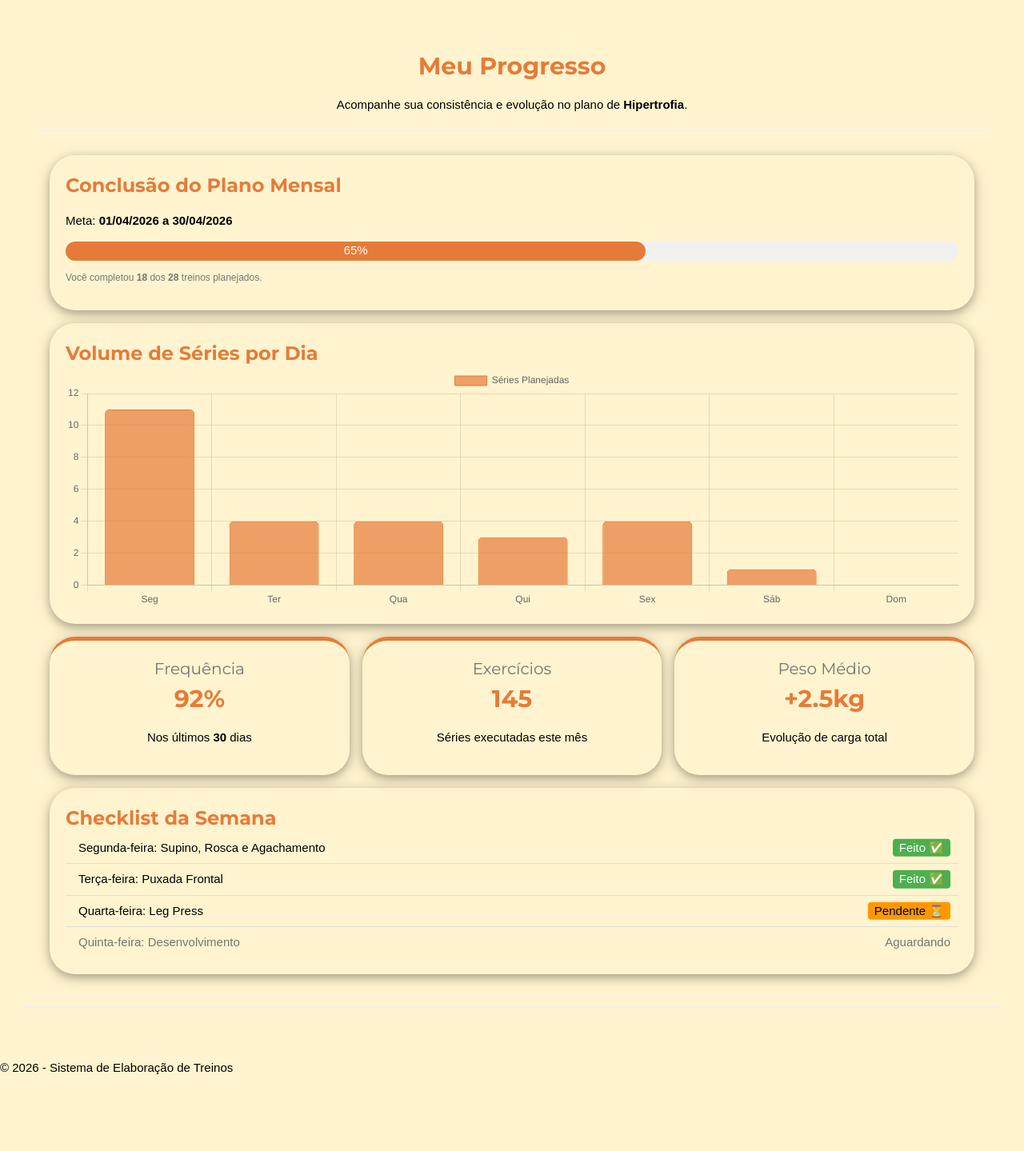
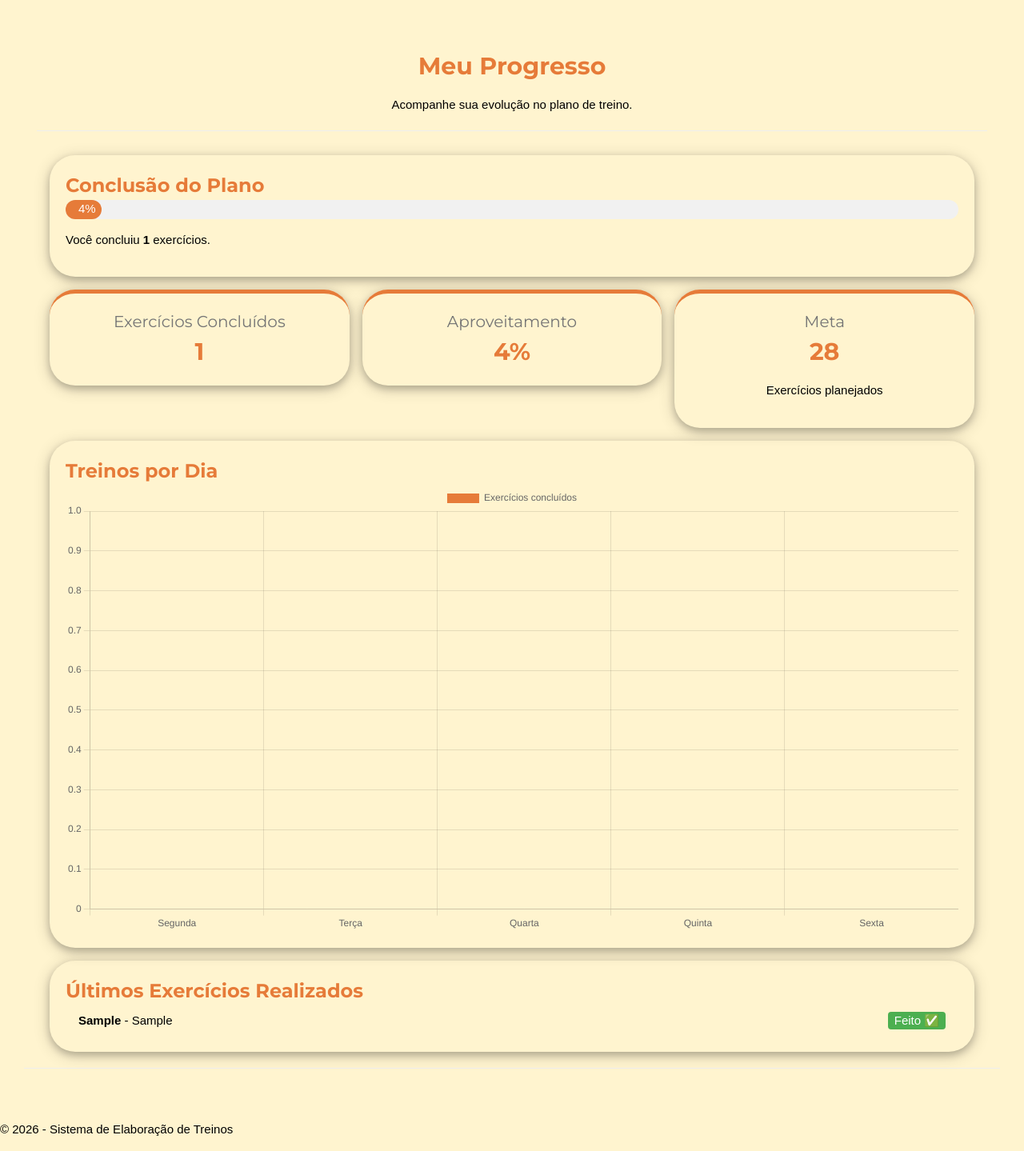
Before and after one commit to nandothor19/sistema_treinosTCC, a PHP site: page /visualizaProgresso.php in a window 1280 px wide. Shown: the part 78-1517 px from the top of the page at 80% size. Before the commit the page ends 1421 px from the top, so only its background shows below. Run offline with PHP 8.4, Linux system fonts and the light colour scheme; the visitor is signed in with stand-in values (Sample User, id 1); tables that the repository leaves empty or names only in its code hold one stand-in row (values such as "Sample post").

Commit message:
plano progresso

```diff
--- a/visualizaProgresso.php
+++ b/visualizaProgresso.php
@@ -4,116 +4,288 @@ session_start();
 if (!isset($_SESSION['usuario_id'])) {
     header("Location: login.php");
     exit();
-}?>
-<?php include("includes/cabecalho.php"); ?>
-<?php include("includes/menu.php"); ?>
+}
+
+include("includes/conexao.php");
+include("includes/cabecalho.php");
+include("includes/menu.php");
+
+$usuario_id = $_SESSION['usuario_id'];
+
+$stmt = $conn->prepare("
+    SELECT COUNT(*) as total
+    FROM progresso_treino
+    WHERE idUsuario = ?
+");
+$stmt->execute([$usuario_id]);
+$totalConcluidos = $stmt->fetch(PDO::FETCH_ASSOC)['total'];
+
+$totalPlanejado = 28;
+
+$porcentagem = 0;
+
+if ($totalPlanejado > 0) {
+    $porcentagem = min(
+        round(($totalConcluidos / $totalPlanejado) * 100),
+        100
+    );
+}
+
+$stmt = $conn->prepare("
+    SELECT dia, exercicio, data_conclusao
+    FROM progresso_treino
+    WHERE idUsuario = ?
+    ORDER BY data_conclusao DESC
+    LIMIT 10
+");
+$stmt->execute([$usuario_id]);
+
+$historico = $stmt->fetchAll(PDO::FETCH_ASSOC);
+
+$diasSemana = [
+    'segunda' => 0,
+    'terca' => 0,
+    'quarta' => 0,
+    'quinta' => 0,
+    'sexta' => 0
+];
+
+$stmt = $conn->prepare("
+    SELECT dia, COUNT(*) as total
+    FROM progresso_treino
+    WHERE idUsuario = ?
+    GROUP BY dia
+");
+$stmt->execute([$usuario_id]);
+
+while($linha = $stmt->fetch(PDO::FETCH_ASSOC)) {
+
+    if(isset($diasSemana[$linha['dia']])) {
+        $diasSemana[$linha['dia']] = $linha['total'];
+    }
+}
+?>
 
 <script src="https://cdn.jsdelivr.net/npm/chart.js"></script>
 
-<section class="w3-container" style="margin-top: 30px;">
+<section class="w3-container" style="margin-top:30px;">
+
     <div class="w3-center">
-        <h2 style="color: #e67b39;"><b>Meu Progresso</b></h2>
-        <p>Acompanhe sua consistência e evolução no plano de <b>Hipertrofia</b>.</p>
+        <h2 style="color:#e67b39;">
+            <b>Meu Progresso</b>
+        </h2>
+
+        <p>
+            Acompanhe sua evolução no plano de treino.
+        </p>
     </div>
 
     <hr>
 
-    <div class="w3-row-padding" style="margin-top: 30px;">
+    <div class="w3-row-padding" style="margin-top:30px;">
 
         <div class="w3-col l12 m12 s12 w3-margin-bottom">
-            <div class="w3-container w3-round-xxlarge w3-card-4" style="padding: 20px;">
-                <h3 style="color: #e67b39;"><b>Conclusão do Plano Mensal</b></h3>
-                <p>Meta: <b>01/04/2026 a 30/04/2026</b></p>
 
-                <div class="w3-light-grey w3-round-xlarge" style="height:24px">
-                    <div class="w3-container w3-round-xlarge" style="width:65%; height:24px; background-color: #e67b39; text-align: center; color: white;">
-                        65%
+            <div class="w3-container w3-card-4 w3-round-xxlarge"
+                 style="padding:20px;">
+
+                <h3 style="color:#e67b39;">
+                    <b>Conclusão do Plano</b>
+                </h3>
+
+                <div class="w3-light-grey w3-round-xlarge"
+                     style="height:24px;">
+
+                    <div class="w3-container w3-round-xlarge"
+                         style="
+                            width:<?= $porcentagem ?>%;
+                            height:24px;
+                            background-color:#e67b39;
+                            color:white;
+                            text-align:center;
+                         ">
+
+                        <?= $porcentagem ?>%
+
                     </div>
+
                 </div>
-                <p class="w3-small w3-text-grey">Você completou <b>18</b> dos <b>28</b> treinos planejados.</p>
+
+                <p>
+                    Você concluiu
+                    <b><?= $totalConcluidos ?></b>
+                    exercícios.
+                </p>
+
             </div>
+
         </div>
 
-        <div class="w3-col l12 m12 s12 w3-margin-bottom">
-            <div class="w3-container w3-round-xxlarge w3-card-4" style="padding: 20px;">
-                <h3 style="color: #e67b39;"><b>Volume de Séries por Dia</b></h3>
-                <div style="position: relative; height:300px; width:100%">
-                    <canvas id="graficoEvolucao"></canvas>
-                </div>
+        <div class="w3-col l4 m12 s12">
+
+            <div class="w3-container w3-card-4 w3-round-xxlarge w3-center"
+                 style="
+                    padding:20px;
+                    border-top:5px solid #e67b39;
+                 ">
+
+                <h4 class="w3-text-grey">
+                    Exercícios Concluídos
+                </h4>
+
+                <h2 style="color:#e67b39;">
+                    <b><?= $totalConcluidos ?></b>
+                </h2>
+
             </div>
+
         </div>
 
-        <div class="w3-col l4 m12 s12 w3-margin-bottom">
-            <div class="w3-container w3-round-xxlarge w3-card-4 w3-center" style="padding: 20px; border-top: 5px solid #e67b39;">
-                <h4 class="w3-text-grey">Frequência</h4>
-                <h2 style="color: #e67b39;"><b>92%</b></h2>
-                <p>Nos últimos <b>30</b> dias</p>
+        <div class="w3-col l4 m12 s12">
+
+            <div class="w3-container w3-card-4 w3-round-xxlarge w3-center"
+                 style="
+                    padding:20px;
+                    border-top:5px solid #e67b39;
+                 ">
+
+                <h4 class="w3-text-grey">
+                    Aproveitamento
+                </h4>
+
+                <h2 style="color:#e67b39;">
+                    <b><?= $porcentagem ?>%</b>
+                </h2>
+
             </div>
+
         </div>
 
-        <div class="w3-col l4 m12 s12 w3-margin-bottom">
-            <div class="w3-container w3-round-xxlarge w3-card-4 w3-center" style="padding: 20px; border-top: 5px solid #e67b39;">
-                <h4 class="w3-text-grey">Exercícios</h4>
-                <h2 style="color: #e67b39;"><b>145</b></h2>
-                <p>Séries executadas este mês</p>
+        <div class="w3-col l4 m12 s12">
+
+            <div class="w3-container w3-card-4 w3-round-xxlarge w3-center"
+                 style="
+                    padding:20px;
+                    border-top:5px solid #e67b39;
+                 ">
+
+                <h4 class="w3-text-grey">
+                    Meta
+                </h4>
+
+                <h2 style="color:#e67b39;">
+                    <b>28</b>
+                </h2>
+
+                <p>Exercícios planejados</p>
+
             </div>
+
         </div>
 
-        <div class="w3-col l4 m12 s12 w3-margin-bottom">
-            <div class="w3-container w3-round-xxlarge w3-card-4 w3-center" style="padding: 20px; border-top: 5px solid #e67b39;">
-                <h4 class="w3-text-grey">Peso Médio</h4>
-                <h2 style="color: #e67b39;"><b>+2.5kg</b></h2>
-                <p>Evolução de carga total</p>
+        <div class="w3-col l12 m12 s12 w3-margin-top">
+
+            <div class="w3-container w3-card-4 w3-round-xxlarge"
+                 style="padding:20px;">
+
+                <h3 style="color:#e67b39;">
+                    <b>Treinos por Dia</b>
+                </h3>
+
+                <canvas id="graficoTreino"></canvas>
+
             </div>
+
         </div>
 
-        <div class="w3-col l12 m12 s12">
-            <div class="w3-container w3-round-xxlarge w3-card-4" style="padding: 20px; margin-bottom: 20px;">
-                <h3 style="color: #e67b39;"><b>Checklist da Semana</b></h3>
+        <div class="w3-col l12 m12 s12 w3-margin-top">
+
+            <div class="w3-container w3-card-4 w3-round-xxlarge"
+                 style="padding:20px;">
+
+                <h3 style="color:#e67b39;">
+                    <b>Últimos Exercícios Realizados</b>
+                </h3>
+
                 <ul class="w3-ul">
-                    <li class="w3-display-container">Segunda-feira: Supino, Rosca e Agachamento
-                        <span class="w3-tag w3-green w3-round w3-display-right" style="margin-right:10px;">Feito ✅</span>
-                    </li>
-                    <li class="w3-display-container">Terça-feira: Puxada Frontal
-                        <span class="w3-tag w3-green w3-round w3-display-right" style="margin-right:10px;">Feito ✅</span>
-                    </li>
-                    <li class="w3-display-container">Quarta-feira: Leg Press
-                        <span class="w3-tag w3-orange w3-round w3-display-right" style="margin-right:10px; color: white;">Pendente ⏳</span>
-                    </li>
-                    <li class="w3-display-container w3-text-grey">Quinta-feira: Desenvolvimento
-                        <span class="w3-display-right" style="margin-right:10px;">Aguardando</span>
-                    </li>
+
+                    <?php foreach($historico as $item): ?>
+
+                        <li>
+
+                            <b><?= ucfirst($item['dia']) ?></b>
+                            -
+                            <?= $item['exercicio'] ?>
+
+                            <span
+                                class="w3-tag w3-green w3-round w3-right">
+                                Feito ✅
+                            </span>
+
+                        </li>
+
+                    <?php endforeach; ?>
+
                 </ul>
+
             </div>
+
         </div>
+
     </div>
+
 </section>
 
 <script>
-const ctx = document.getElementById('graficoEvolucao').getContext('2d');
+
+const ctx =
+document.getElementById('graficoTreino').getContext('2d');
+
 new Chart(ctx, {
+
     type: 'bar',
+
     data: {
-        labels: ['Seg', 'Ter', 'Qua', 'Qui', 'Sex', 'Sáb', 'Dom'],
+
+        labels: [
+            'Segunda',
+            'Terça',
+            'Quarta',
+            'Quinta',
+            'Sexta'
+        ],
+
         datasets: [{
-            label: 'Séries Planejadas',
-            // Dados extraídos do seu plano: Segunda(11), Terça(4), Quarta(4), Quinta(3), Sexta(4), Sábado(1), Domingo(0)
-            data: [11, 4, 4, 3, 4, 1, 0],
-            backgroundColor: 'rgba(230, 123, 57, 0.7)',
-            borderColor: '#e67b39',
-            borderWidth: 1,
-            borderRadius: 5
+
+            label: 'Exercícios concluídos',
+
+            data: [
+                <?= $diasSemana['segunda'] ?>,
+                <?= $diasSemana['terca'] ?>,
+                <?= $diasSemana['quarta'] ?>,
+                <?= $diasSemana['quinta'] ?>,
+                <?= $diasSemana['sexta'] ?>
+            ],
+
+            backgroundColor: '#e67b39'
         }]
     },
+
     options: {
+
         responsive: true,
-        maintainAspectRatio: false,
+
         scales: {
-            y: { beginAtZero: true }
+
+            y: {
+                beginAtZero: true
+            }
         }
     }
 });
+
 </script>
 
 <hr>
+
 <?php include("includes/rodape.php"); ?>
```
Also changed, not shown: plano_treino.php (+14 -2 lines), salvar_progresso.php (added, +20 -0 lines), sistema_treinos.sql (+23 -0 lines).
